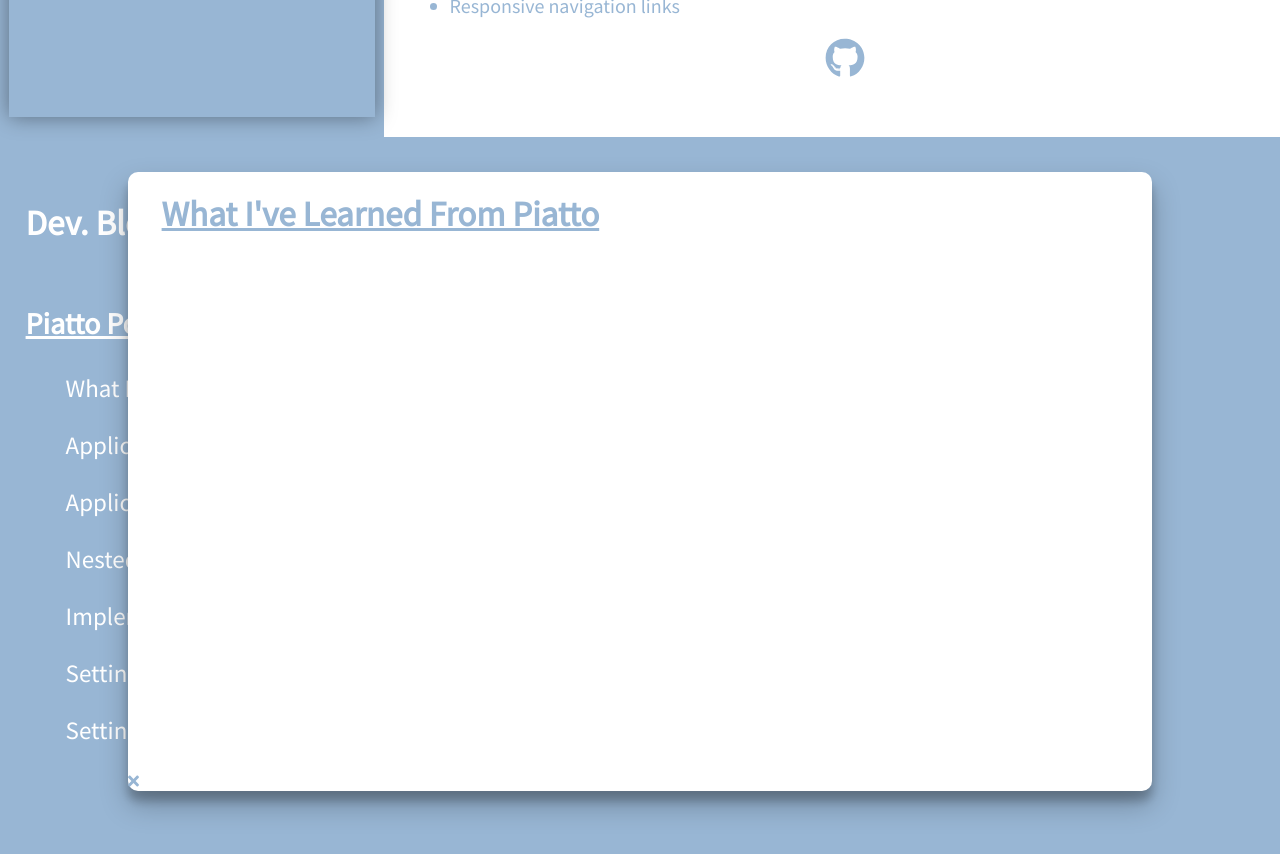
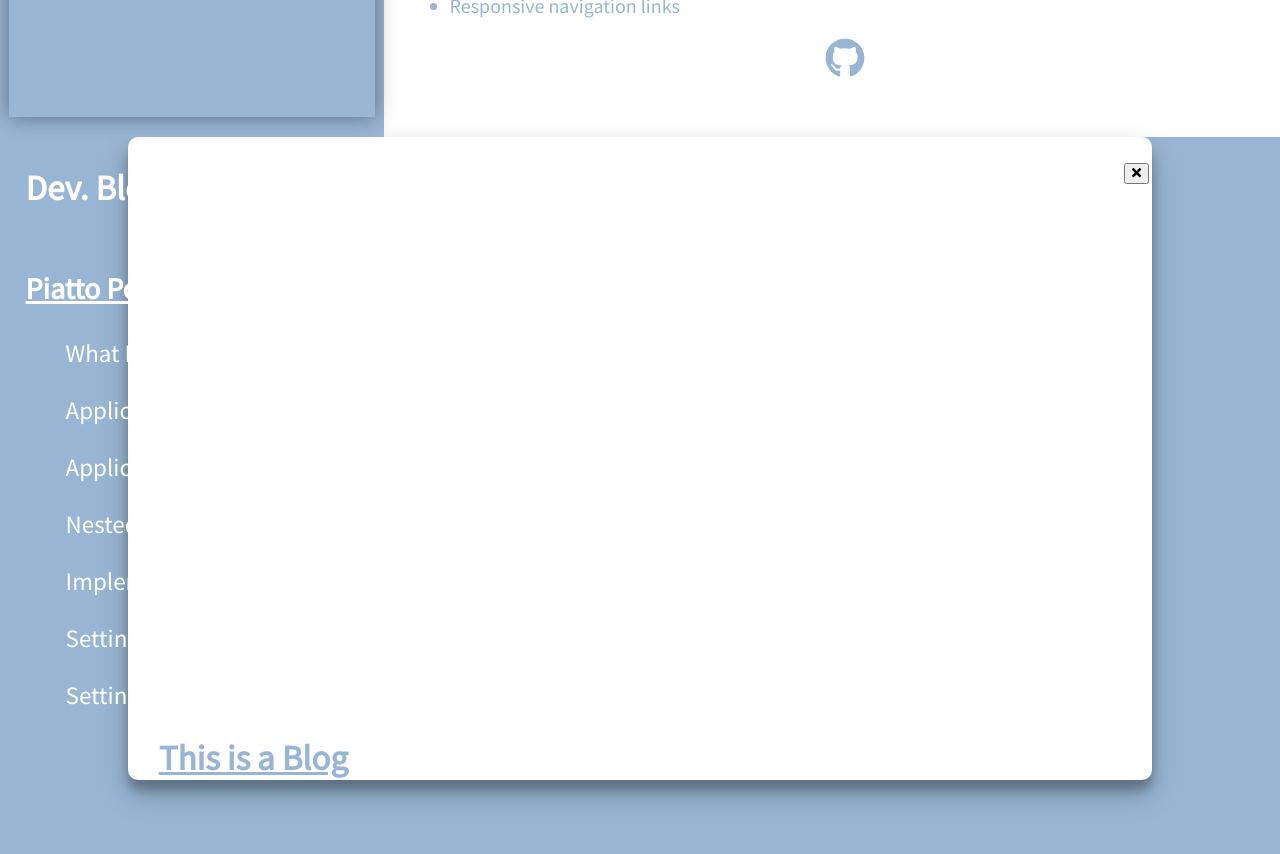
Before and after one commit to amckean12/alex-site, a React (Create React App) app: page / in a window 1280 px wide. Shown: the part 1520-2374 px from the top of the page. Built offline with nearby package versions, Linux system fonts and the light colour scheme.

Commit message:
Can delete and bring up blog box

```diff
--- a/src/blog.css
+++ b/src/blog.css
@@ -37,7 +37,6 @@
   z-index: 1;
   width: 80%;
   min-height: 480px;
-  position: relative;
   box-shadow: 0 14px 28px rgba(0,0,0,0.25),
 			0 10px 10px rgba(0,0,0,0.22);
   border-radius: 10px;
@@ -52,3 +51,9 @@
   font-size: 35px;
   text-decoration: underline;
 }
+
+.blog-component button{
+  z-index: 2;
+  margin-left: 94%;
+  margin-top: 2.5%;
+}
--- a/src/components/blog-component.js
+++ b/src/components/blog-component.js
@@ -4,8 +4,8 @@
 
 const Blog = (props) => (
   <div className="blog-component">
+    <button onClick={props.exit}><FontAwesomeIcon icon={faTimes} /></button>
     <h3>{props.title}</h3>
-    <FontAwesomeIcon icon={faTimes} />
   </div>
 );
 
--- a/src/containers/blog-container.js
+++ b/src/containers/blog-container.js
@@ -7,15 +7,28 @@
 
 class BlogContainer extends Component {
   state = {
-    currentBlogTitle: "What I've Learned From Piatto"
+    currentBlogTitle: "This is a Blog"
   }
 
   renderedBlog = () => {
     if (this.state.currentBlogTitle !== ""){
-      return( <Blog title={this.state.currentBlogTitle}/>)
+      return( <Blog title={this.state.currentBlogTitle} exit={this.exitBlogContainer} content={whatIveLearned}/>)
     }else{
       return ("")
     }
+  }
+
+  exitBlogContainer = () => {
+    this.setState({
+      currentBlogTitle: ""
+    })
+  }
+
+  callContainer = (event) => {
+    debugger;
+    this.setState({
+      currentBlogTitle: event.target.textContent
+    })
   }
 
    render(){
@@ -26,25 +39,25 @@
            <h3>Piatto Portfolio Project</h3>
            <ul>
              <li>
-               <p>What I've Learned From Piatto</p>
+               <p onClick={this.callContainer}>What I've Learned From Piatto</p>
              </li>
              <li>
-               <p>Application Authentication Part 1- Server Side</p>
+               <p onClick={this.callContainer}>Application Authentication Part 1- Server Side</p>
              </li>
              <li>
-               <p>Application Authentication Part 2- Client Side</p>
+               <p onClick={this.callContainer}>Application Authentication Part 2- Client Side</p>
              </li>
              <li>
-               <p>Nested Attributes in Forms</p>
+               <p onClick={this.callContainer}>Nested Attributes in Forms</p>
              </li>
              <li>
-               <p>Implementing a Login/Signup Sliding Box</p>
+               <p onClick={this.callContainer}>Implementing a Login/Signup Sliding Box</p>
              </li>
              <li>
-               <p>Setting up Fullstack App Part 1- Rails API</p>
+               <p onClick={this.callContainer}>Setting up Fullstack App Part 1- Rails API</p>
              </li>
              <li>
-               <p>Setting up Fullstack App Part 2- React Client</p>
+               <p onClick={this.callContainer}>Setting up Fullstack App Part 2- React Client</p>
              </li>
            </ul>
          </div>
```
